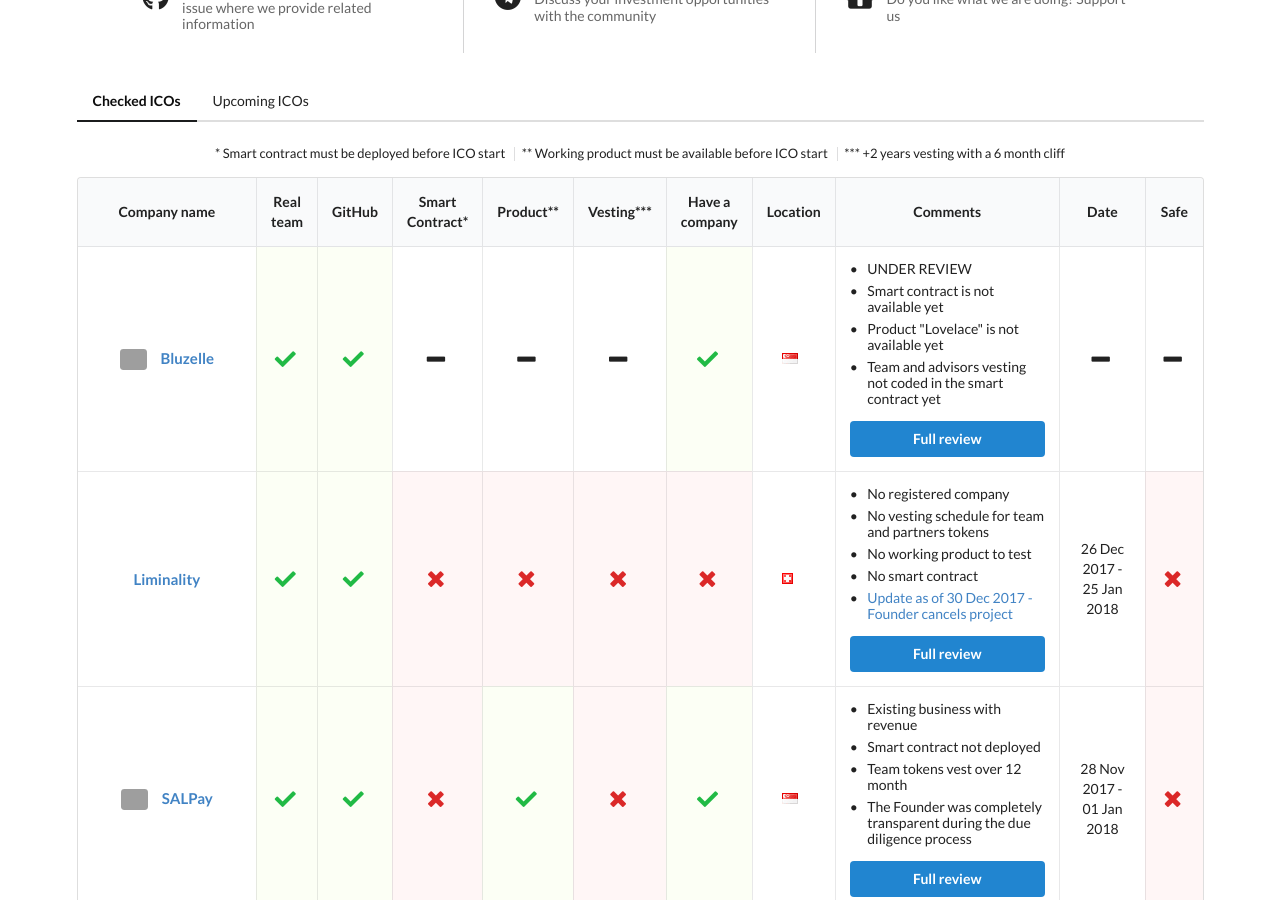
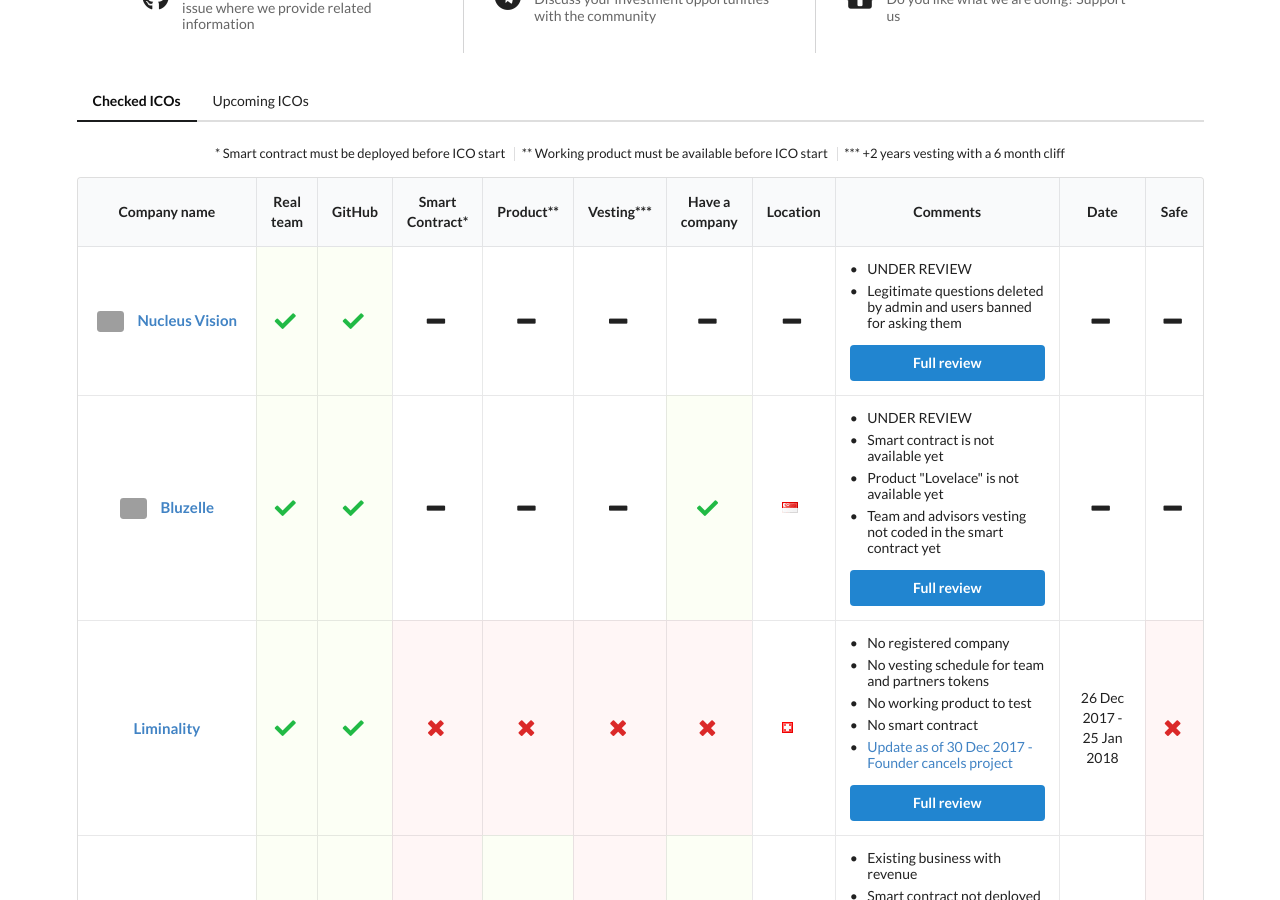
Before and after one commit to ico-check/ico-check, a Jekyll site: the page built from index.md, in a window 1280 px wide and 900 px high, scrolled down 381 px. Built offline with Jekyll 4.4.1, drawn with Linux system fonts in a browser that asks for light colours; nearby versions of some CDN libraries; grey boxes are pictures that could not be loaded.

Commit message:
25-nucleusvision-ico-check
Added nucleus vision

```diff
--- a/_data/icos.yml
+++ b/_data/icos.yml
@@ -1,4 +1,22 @@
 # For country names specify full name. All values available here: https://semantic-ui.com/elements/flag.html
+
+- name: Nucleus Vision
+  image: https://i.imgur.com/VrJkhWP.jpg
+  url: https://nucleus.vision/
+  real_team: true
+  github: true
+  smart_contract:
+  product:
+  min_vesting:
+  have_company:
+  location:
+  comments:
+    - content: UNDER REVIEW
+    - content: Legitimate questions deleted by admin and users banned for asking them
+  ico_start_date:
+  ico_end_date:
+  safe:
+  issue_url: https://github.com/ico-check/ico-check/issues/25
 
 - name: Bluzelle
   image: https://i.imgur.com/psV0cAG.jpg
```
